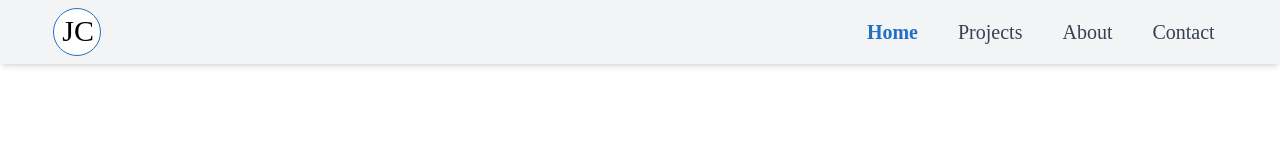
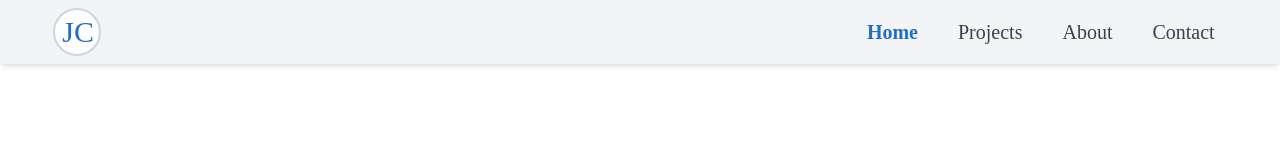
Before and after one commit to jcobert/josh-cobert, a React (Create React App) app: page / in a window 1280 px wide. Shown: the top 160 px of the page. Built offline with nearby package versions, Linux system fonts and the light colour scheme; a web font is replaced by a local one.

Commit message:
edit logo colors

```diff
--- a/src/components/Header.jsx
+++ b/src/components/Header.jsx
@@ -90,7 +90,7 @@ function Header() {
                   <div className="flex-shrink-0 flex items-center">
                     <NavLink key={"logoHomeSm"} to={"/"}>
                       <div
-                        className={`border bg-white border-theme-primary hover:border-slate-300 hover:text-theme-primary transition rounded-full w-12 h-12 pt-1 pl-[.1rem] ${
+                        className={`border-2 bg-white hover:bg-theme-primary border-slate-300 hover:border-slate-200 text-theme-primary hover:text-white transition rounded-full w-12 h-12 pt-1 pl-[.1rem] ${
                           visible ? "" : "h-[2rem] w-[2rem] pt-0"
                         }`}
                       >
```
